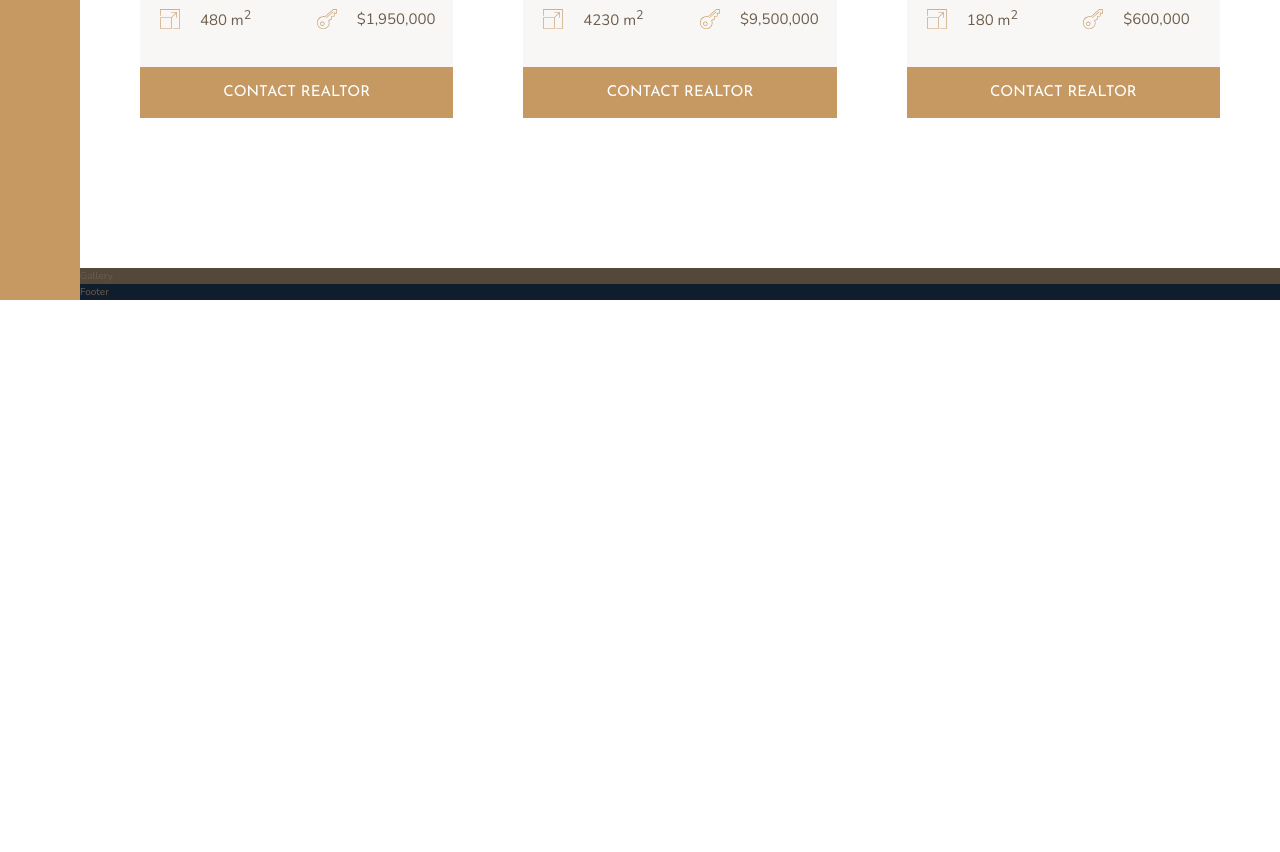
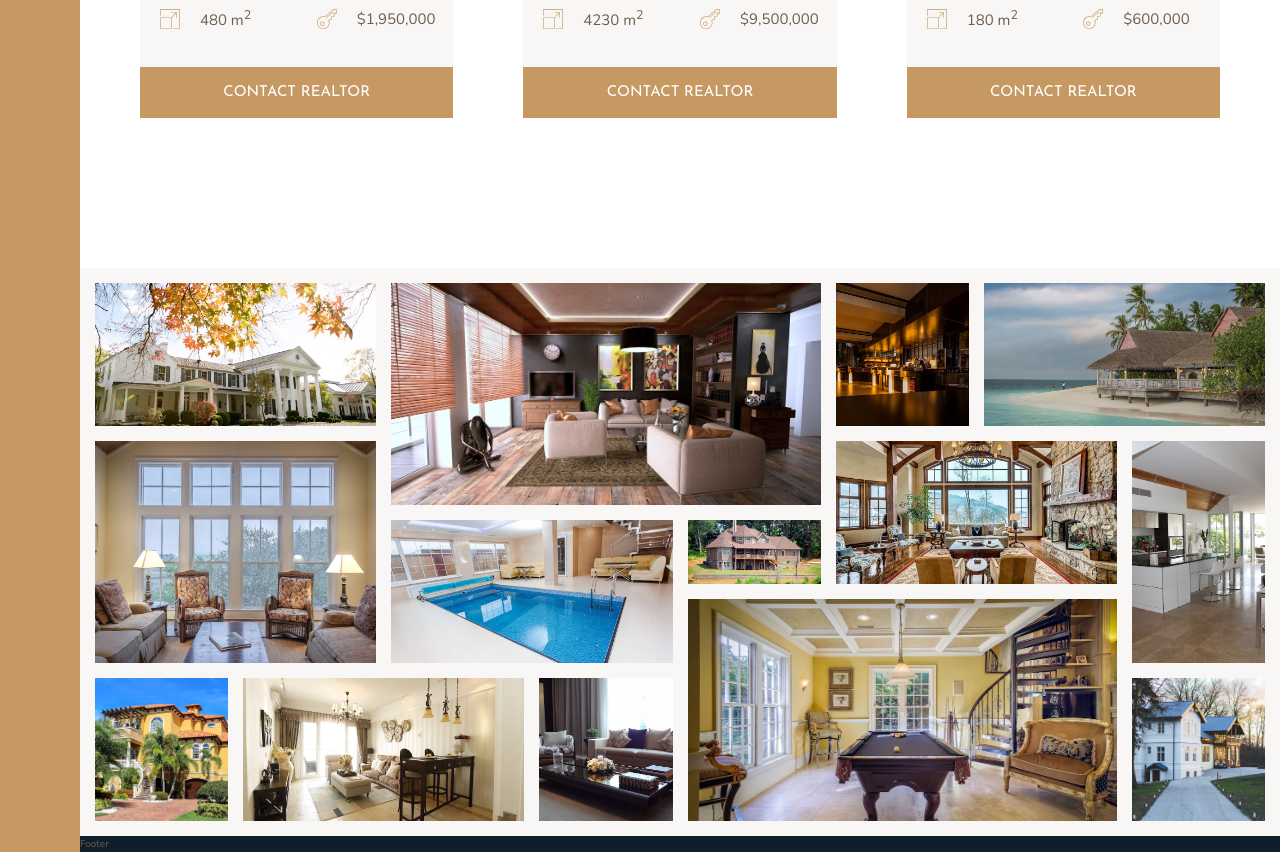
Before and after one commit to jeanwang4edu/nexter, a website: page index.html in a window 1280 px wide. Shown: the part 2807-3659 px from the top of the page. Before the commit the page ends 3107 px from the top, so only its background shows below. Drawn offline with nearby package versions, Linux system fonts and the light colour scheme.

Commit message:
gallery section with grid and object-fit cover

```diff
--- a/index.html
+++ b/index.html
@@ -289,7 +289,49 @@
         </section>
 
         <section class="gallery">
-            Gallery
+            <feature class="gallery__item gallery__item--1">
+                <img src="img/gal-1.jpeg" alt="Gallery image 1" class="gallery__img">
+            </feature>
+            <feature class="gallery__item gallery__item--2">
+                <img src="img/gal-2.jpeg" alt="Gallery image 2" class="gallery__img">
+            </feature>
+            <feature class="gallery__item gallery__item--3">
+                <img src="img/gal-3.jpeg" alt="Gallery image 3" class="gallery__img">
+            </feature>
+            <feature class="gallery__item gallery__item--4">
+                <img src="img/gal-4.jpeg" alt="Gallery image 4" class="gallery__img">
+            </feature>
+            <feature class="gallery__item gallery__item--5">
+                <img src="img/gal-5.jpeg" alt="Gallery image 5" class="gallery__img">
+            </feature>
+            <feature class="gallery__item gallery__item--6">
+                <img src="img/gal-6.jpeg" alt="Gallery image 6" class="gallery__img">
+            </feature>
+            <feature class="gallery__item gallery__item--7">
+                <img src="img/gal-7.jpeg" alt="Gallery image 7" class="gallery__img">
+            </feature>
+            <feature class="gallery__item gallery__item--8">
+                <img src="img/gal-8.jpeg" alt="Gallery image 8" class="gallery__img">
+            </feature>
+            <feature class="gallery__item gallery__item--9">
+                <img src="img/gal-9.jpeg" alt="Gallery image 9" class="gallery__img">
+            </feature>
+            <feature class="gallery__item gallery__item--10">
+                <img src="img/gal-10.jpeg" alt="Gallery image 10" class="gallery__img">
+            </feature>
+            <feature class="gallery__item gallery__item--11">
+                <img src="img/gal-11.jpeg" alt="Gallery image 11" class="gallery__img">
+            </feature>
+            <feature class="gallery__item gallery__item--12">
+                <img src="img/gal-12.jpeg" alt="Gallery image 12" class="gallery__img">
+            </feature>
+            <feature class="gallery__item gallery__item--13">
+                <img src="img/gal-13.jpeg" alt="Gallery image 13" class="gallery__img">
+            </feature>
+            <feature class="gallery__item gallery__item--14">
+                <img src="img/gal-14.jpeg" alt="Gallery image 14" class="gallery__img">
+            </feature>
+
         </section>
 
         <footer class="footer">
--- a/sass/_gallery.scss
+++ b/sass/_gallery.scss
@@ -1,4 +1,94 @@
 .gallery {
-    background-color: $color-grey-dark-1;
+    background-color: $color-grey-light-1;
     grid-column: full-start / full-end;
+
+    display: grid;
+    grid-template-columns: repeat(8, 1fr);
+    grid-template-rows: repeat(7, 5vw);
+    grid-gap: 1.5rem;
+    padding: 1.5rem;
+
+    &__item {
+
+        &--1 {
+            grid-row: 1 / span 2;
+            grid-column: 1 / span 2;
+        }
+
+        &--2 {
+            grid-row: 1 / span 3;
+            grid-column: 3 / span 3;
+        }
+
+        &--3 {
+            grid-row: 1 / span 2;
+            grid-column: 6 / 7;
+        }
+
+        &--4 {
+            grid-row: 1 / span 2;
+            grid-column: 7 / span 2;
+        }
+
+        &--5 {
+            grid-row: 3 / span 3;
+            grid-column: 1 / span 2;
+        }
+
+        &--6 {
+            grid-row: 4 / span 2;
+            grid-column: 3 / span 2;
+        }
+
+        &--7 {
+            grid-row: 4 / 5;
+            grid-column: 5 / 6;
+        }
+
+        &--8 {
+            grid-row: 3 / span 2;
+            grid-column: 6 / span 2;
+        }
+
+        &--9 {
+            grid-row: 3 / span 3;
+            grid-column: 8 / 9;
+        }
+
+        &--10 {
+            grid-row: 6 / span 2;
+            grid-column: 1 / 2;
+        }
+
+        &--11 {
+            grid-row: 6 / span 2;
+            grid-column: 2 / span 2;
+        }
+
+        &--12 {
+            grid-row: 6 / span 2;
+            grid-column: 4 / 5;
+        }
+
+        &--13 {
+            grid-row: 5 / span 3;
+            grid-column: 5 / span 3;
+        }
+
+        &--14 {
+            grid-row: 6 / span 2;
+            grid-column: 8 / 9;
+        }
+
+
+
+
+    }
+
+    &__img {
+        width: 100%;
+        height: 100%;
+        object-fit: cover;
+        display: block;
+    }
 }
```
Also changed, not shown: css/style.css.
